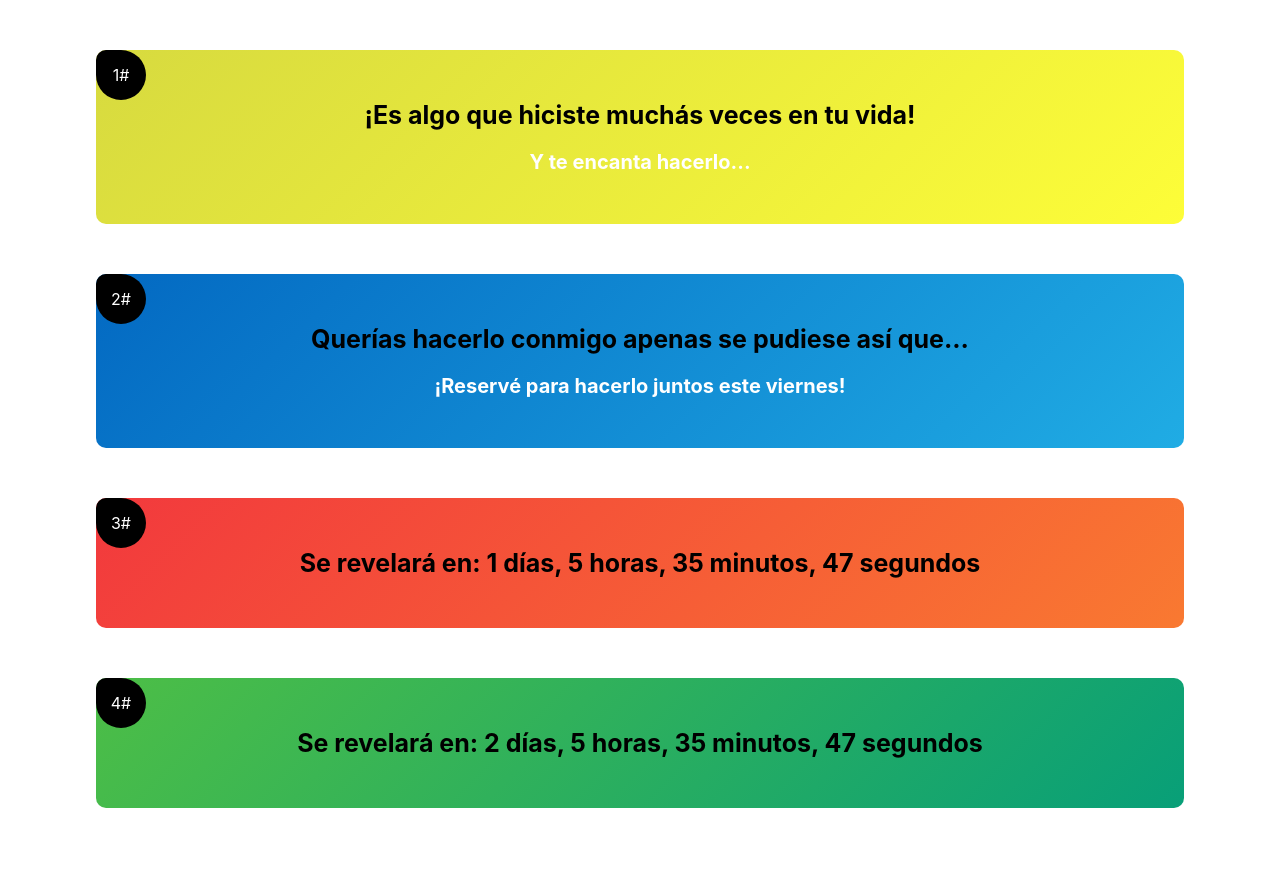
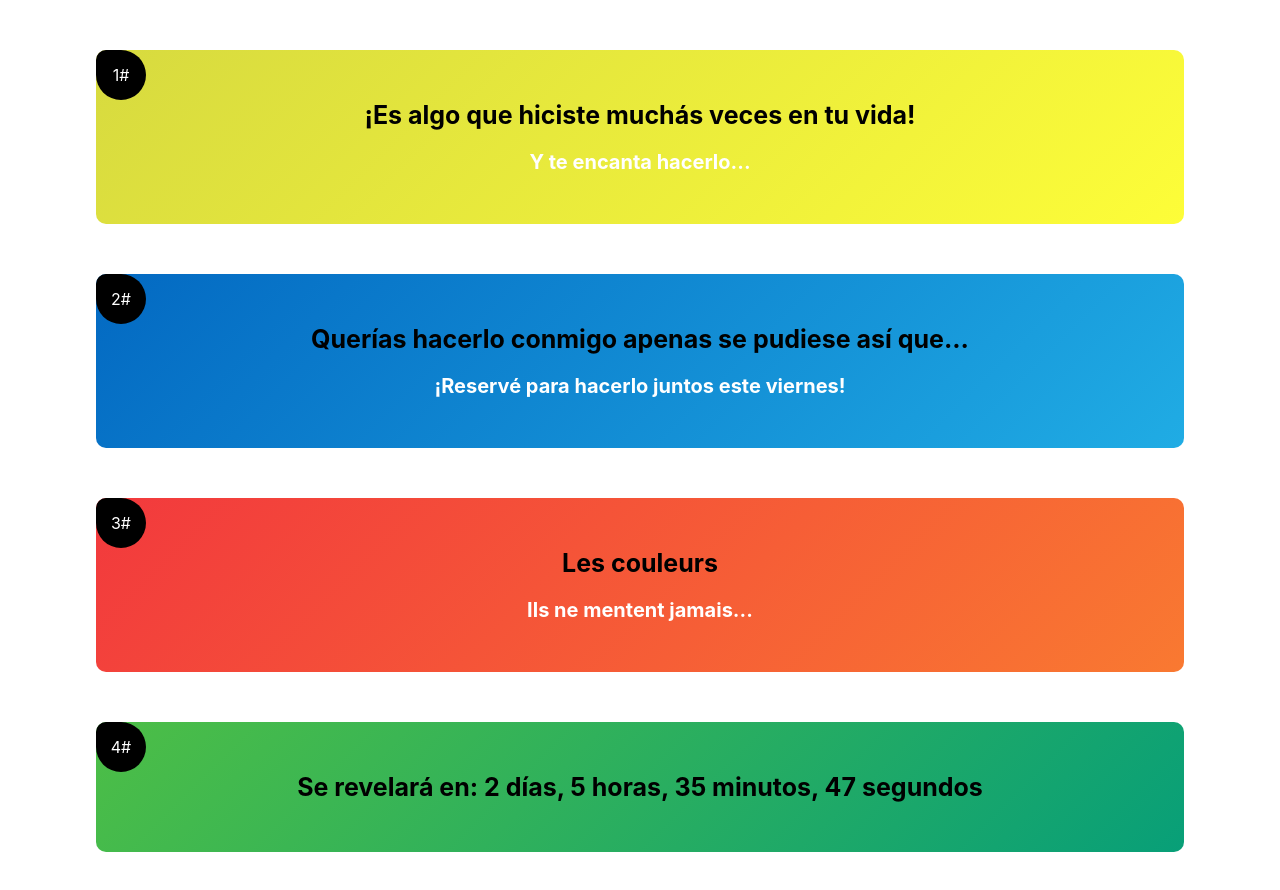
Before and after one commit to FMS16/flor_dos, a React (Create React App) app: page / in a window 1280 px wide. Shown: the top 890 px of the page. Before the commit the page ends 858 px from the top, so only its background shows below. Built offline with nearby package versions, Linux system fonts and the light colour scheme.

Commit message:
Third commit

```diff
--- a/src/components/Main.js
+++ b/src/components/Main.js
@@ -24,7 +24,8 @@ return (
                 <div className='pista' id='pista-tres'>
                     <p>3#</p>
                     <div className='pista-contenido'>
-                    <CountdownTimer targetDay={3} />
+                        <h1>Les couleurs</h1>
+                        <h2>Ils ne mentent jamais...</h2>
                     </div>
                 </div>
                 <div className='pista' id='pista-cuatro'>
```
Lines whose indentation alone changed are shown as unchanged.
